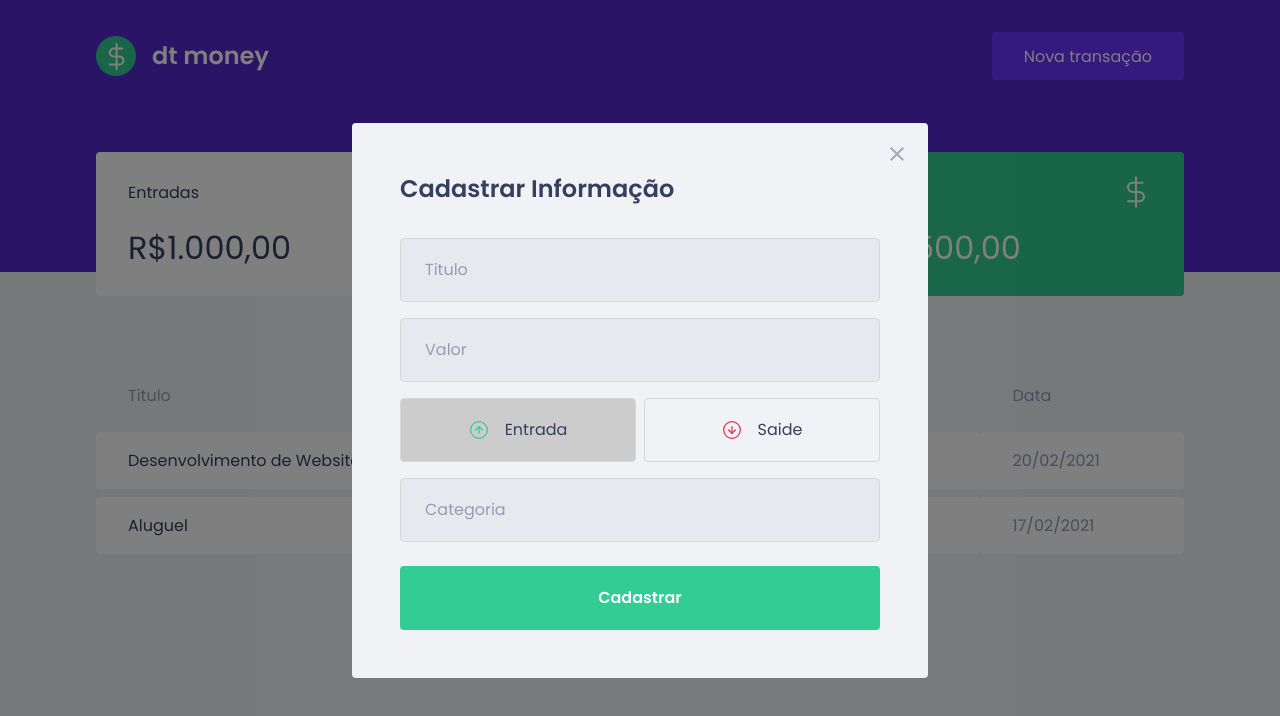
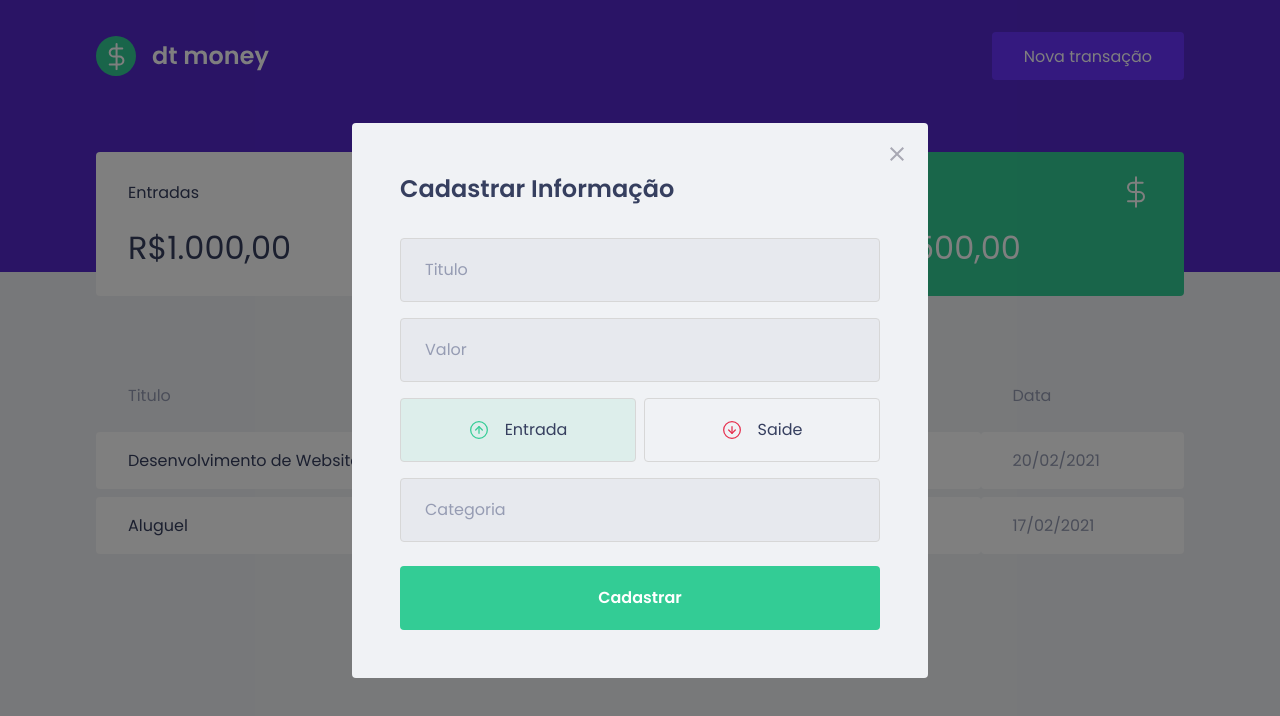
Before and after one commit to filipesalesaraujo/dtmoney, a React (Create React App) app: page / in a window 1280 px wide. Both pictures are taken after a click on the button "Nova transação". Shown: the top 716 px of the page. Built offline with nearby package versions, Linux system fonts and the light colour scheme; no server answers; what miragejs would draw is missing.

Commit message:
Cores dos botões

```diff
--- a/src/components/NewTransactionModal/index.tsx
+++ b/src/components/NewTransactionModal/index.tsx
@@ -38,6 +38,7 @@
               setType("deposit");
             }}
             isActive={type === "deposit"}
+            activeColor="green"
           >
             <img src={incomeImg} alt="Entrada" />
             <span>Entrada</span>
@@ -48,6 +49,7 @@
               setType("withdraw");
             }}
             isActive={type === "withdraw"}
+            activeColor="red"
           >
             <img src={outcomeImg} alt="Saide" />
             <span>Saide</span>
--- a/src/components/NewTransactionModal/styles.ts
+++ b/src/components/NewTransactionModal/styles.ts
@@ -1,5 +1,5 @@
 import styled from "styled-components";
-import { darken } from "polished";
+import { darken, transparentize } from "polished";
 export const Container = styled.form`
   h2 {
     color: var(--text-title);
@@ -49,13 +49,22 @@
 
 interface RadioBoxProps {
   isActive: boolean;
+  activeColor: "green" | "red";
 }
+
+const colors = {
+  green: "#33CC95",
+  red: "#E52E4D",
+};
 
 export const RadioBox = styled.button<RadioBoxProps>`
   height: 4rem;
   border: 1px solid #d7d7d7;
   border-radius: 0.25rem;
-  background: ${(props) => (props.isActive ? "#ccc" : "transparent")};
+  background: ${(props) =>
+    props.isActive
+      ? transparentize(0.9, colors[props.activeColor])
+      : "transparent"};
   display: flex;
   align-items: center;
   justify-content: center;
```
